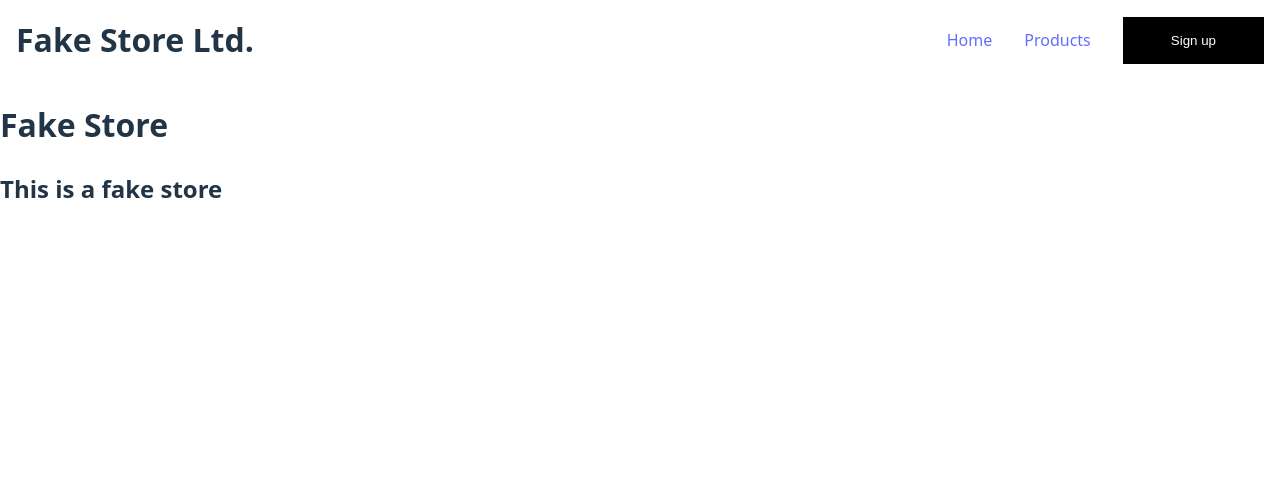
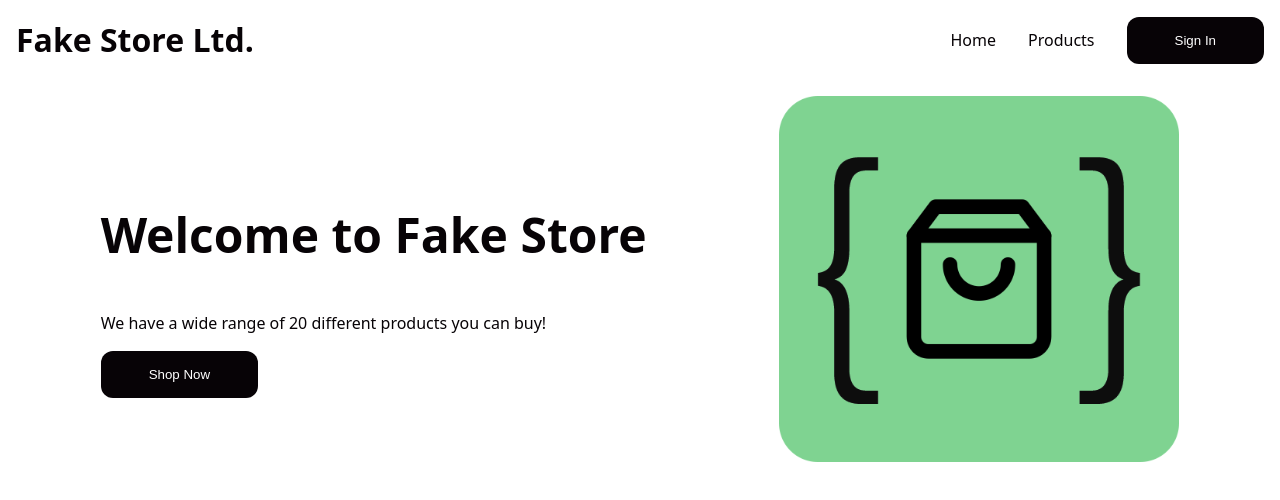
Before and after one commit to dpkreativ/fakestore, a React (Vite) app: page / in a window 1280 px wide. Shown: the top 500 px of the page. Built offline with nearby package versions, Linux system fonts and the light colour scheme.

Commit message:
feature: create header and hero

```diff
--- a/src/App.css
+++ b/src/App.css
@@ -2,3 +2,20 @@
   max-width: 1280px;
   margin: 0 auto;
 }
+
+.hero {
+  padding: 1rem;
+  display: flex;
+  gap: 3rem;
+  justify-content: space-evenly;
+  align-items: center;
+}
+
+.hero-title {
+  font-size: 3rem;
+}
+
+.hero-img-box {
+  filter: invert(100%);
+  width: 25rem;
+}
--- a/src/App.jsx
+++ b/src/App.jsx
@@ -1,12 +1,27 @@
 import "./App.css";
+import Button from "./components/button/button";
 import Header from "./components/header/header";
+import heroImg from "./assets/image.png";
 
 function App() {
   return (
     <>
       <Header />
-      <h1>Fake Store</h1>
-      <h2>This is a fake store</h2>
+      <main>
+        {/* Hero */}
+        <section className="hero">
+          <div>
+            <h1 className="hero-title">Welcome to Fake Store</h1>
+            <p>We have a wide range of 20 different products you can buy!</p>
+
+            <Button>Shop Now</Button>
+          </div>
+
+          <div className="hero-img-box">
+            <img src={heroImg} alt="fake store hero" />
+          </div>
+        </section>
+      </main>
     </>
   );
 }
--- a/src/components/button/button.jsx
+++ b/src/components/button/button.jsx
@@ -1,5 +1,5 @@
 import style from "./button.module.css";
 
-export default function Button() {
-  return <button className={style.btn}>Sign up</button>;
+export default function Button({ children }) {
+  return <button className={style.btn}>{children}</button>;
 }
--- a/src/components/button/button.module.css
+++ b/src/components/button/button.module.css
@@ -1,6 +1,12 @@
 .btn {
   padding: 1rem 3rem;
   border: none;
-  background-color: black;
+  background-color: var(--color-secondary);
   color: white;
+  cursor: pointer;
+  border-radius: 0.75rem;
 }
+
+.btn:hover {
+  background-color: #000000;
+}
--- a/src/components/header/header.jsx
+++ b/src/components/header/header.jsx
@@ -9,7 +9,7 @@ export default function Header() {
       <nav>
         <a href="/">Home</a>
         <a href="/products">Products</a>
-        <Button />
+        <Button>Sign In</Button>
       </nav>
     </header>
   );
--- a/src/index.css
+++ b/src/index.css
@@ -11,15 +11,23 @@
   text-rendering: optimizeLegibility;
   -webkit-font-smoothing: antialiased;
   -moz-osx-font-smoothing: grayscale;
+
+  --color-primary: #7fd391;
+  --color-secondary: #070306;
+}
+
+img {
+  display: block;
+  width: 100%;
 }
 
 a {
   font-weight: 500;
-  color: #646cff;
+  color: var(--color-secondary);
   text-decoration: inherit;
 }
 a:hover {
-  color: #535bf2;
+  color: var(--color-primary);
 }
 
 body {
@@ -30,11 +38,11 @@ body {
 
 @media (prefers-color-scheme: light) {
   :root {
-    color: #213547;
+    color: var(--color-secondary);
     background-color: #ffffff;
   }
   a:hover {
-    color: #747bff;
+    color: var(--color-primary);
   }
   button {
     background-color: #f9f9f9;
```
Also changed, not shown: src/assets/image.png (added).
